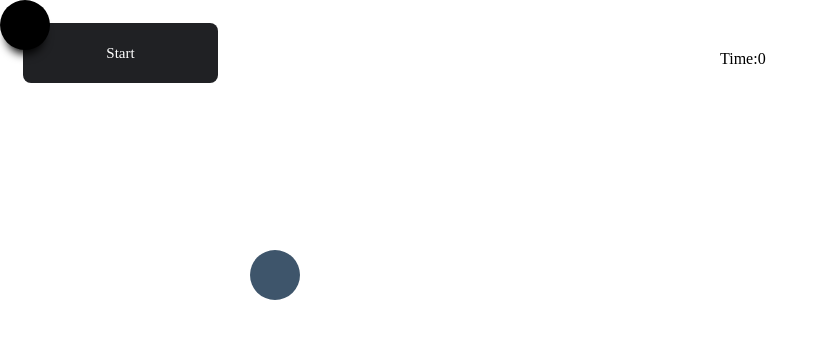
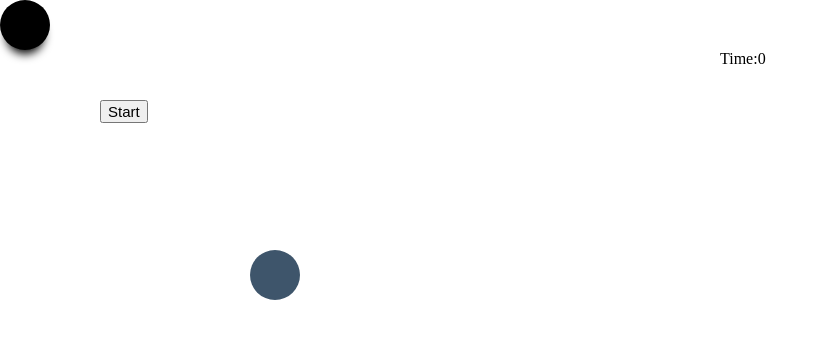
Before and after one commit to draktate/Timed-Golf---ReactJS-Rendering-Lists-Conditional-content-Outputting-Conditio---lm5g1kw7skk2, a React app: page / in a window 1280 px wide. Shown: the whole page, without its empty margins (0-829 px from the left). Built offline with nearby package versions, Linux system fonts and the light colour scheme.

Commit message:
bugfixed

```diff
--- a/src/components/App.js
+++ b/src/components/App.js
@@ -93,7 +93,7 @@ class Timer extends React.Component {
   render(){
     return(
       <>
-      { <button className='ballProvider' onClick={this.handleClick} > Start </button>}
+      { <button  className='startButton' onClick={this.handleClick}  > Start </button> }
       { <div className='hole'> </div>}
       { <div id="Ball" className="ball" style={{  left : this.state.x, top: this.state.y }}  >   </div> }
       { <div id="Timer" className="heading-timer">  Time:{this.state.time}  </div> }
--- a/src/styles/App.css
+++ b/src/styles/App.css
@@ -21,6 +21,14 @@
 }
 
 
+
+.startButton{
+  position:absolute;
+  top: 100px;
+  left: 100px;
+  font-size: 15px;
+}
+
 .ball {
   background-color: black;
   box-shadow: 0 10px 10px -6px;
```
